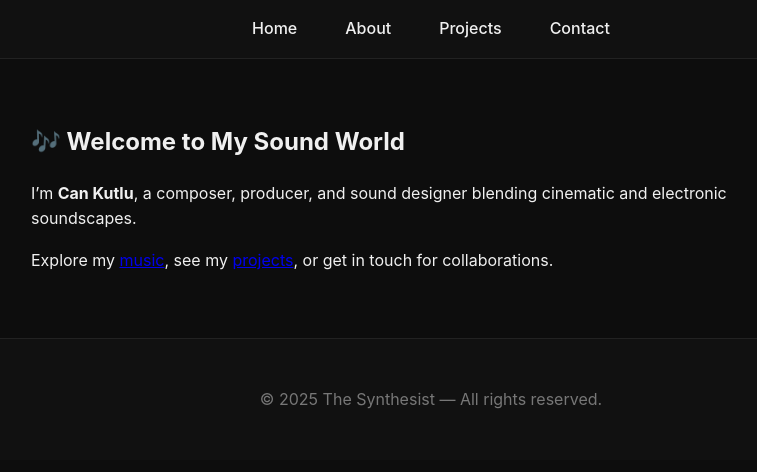
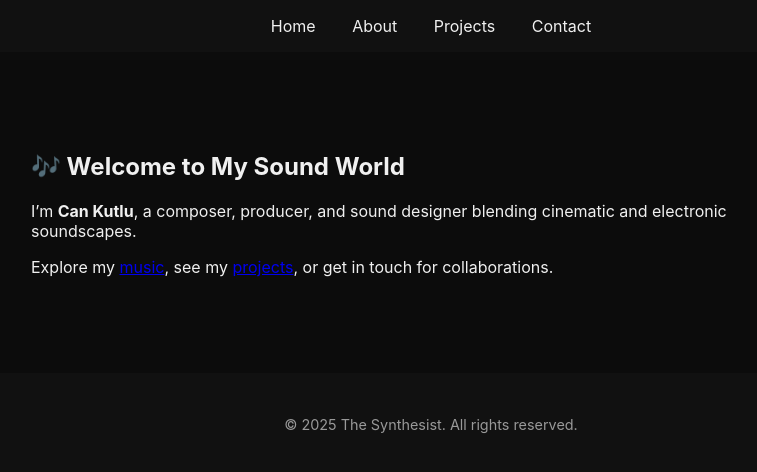
Before and after one commit to thesynthesist/thesynthesist, a Jekyll site: the page built from index.md, in a window 1280 px wide. Shown: the top 472 px of the page, without its empty margins (209-966 px from the left). Built offline with Jekyll 4.4.1, drawn with Linux system fonts in a browser that asks for light colours.

Commit message:
Fix layout and restore dark theme

```diff
--- a/_includes/footer.html
+++ b/_includes/footer.html
@@ -1,3 +1,3 @@
 <footer>
-  <p>© 2025 The Synthesist — All rights reserved.</p>
+  <p>© {{ site.time | date: '%Y' }} The Synthesist. All rights reserved.</p>
 </footer>
--- a/_includes/navbar.html
+++ b/_includes/navbar.html
@@ -1,6 +1,8 @@
 <nav>
-  <a href="{{ '/' | relative_url }}">Home</a>
-  <a href="{{ '/about' | relative_url }}">About</a>
-  <a href="{{ '/projects' | relative_url }}">Projects</a>
-  <a href="{{ '/contact' | relative_url }}">Contact</a>
+  <ul>
+    <li><a href="{{ '/' | relative_url }}">Home</a></li>
+    <li><a href="{{ '/about' | relative_url }}">About</a></li>
+    <li><a href="{{ '/projects' | relative_url }}">Projects</a></li>
+    <li><a href="{{ '/contact' | relative_url }}">Contact</a></li>
+  </ul>
 </nav>
--- a/_layouts/default.html
+++ b/_layouts/default.html
@@ -8,7 +8,7 @@
 </head>
 <body>
   {% include navbar.html %}
-  <main class="content">
+  <main>
     {{ content }}
   </main>
   {% include footer.html %}
--- a/assets/css/style.css
+++ b/assets/css/style.css
@@ -1,42 +1,48 @@
 body {
-  background-color: #0d0d0d;
+  background-color: #0c0c0c;
   color: #f0f0f0;
   font-family: 'Inter', sans-serif;
-  line-height: 1.6;
   margin: 0;
   padding: 0;
 }
 
 nav {
-  display: flex;
-  justify-content: center;
   background-color: #111;
-  padding: 1rem 0;
-  border-bottom: 1px solid #222;
+  padding: 1em;
+  text-align: center;
 }
 
-nav a {
+nav ul {
+  list-style: none;
+  padding: 0;
+  margin: 0;
+}
+
+nav ul li {
+  display: inline-block;
+  margin: 0 1em;
+}
+
+nav ul li a {
   color: #f0f0f0;
   text-decoration: none;
-  margin: 0 1.5rem;
-  font-weight: 500;
-  transition: color 0.3s ease;
+  transition: color 0.2s;
 }
 
-nav a:hover {
-  color: #1db954;
+nav ul li a:hover {
+  color: #1db954; /* Spotify green accent */
 }
 
-main.content {
+main {
   max-width: 800px;
-  margin: 4rem auto;
-  padding: 0 1.5rem;
+  margin: 4em auto;
+  padding: 1em;
 }
 
 footer {
   text-align: center;
-  padding: 2rem 0;
-  border-top: 1px solid #222;
-  color: #777;
+  padding: 2em;
   background-color: #111;
+  font-size: 0.9em;
+  color: #999;
 }
```
